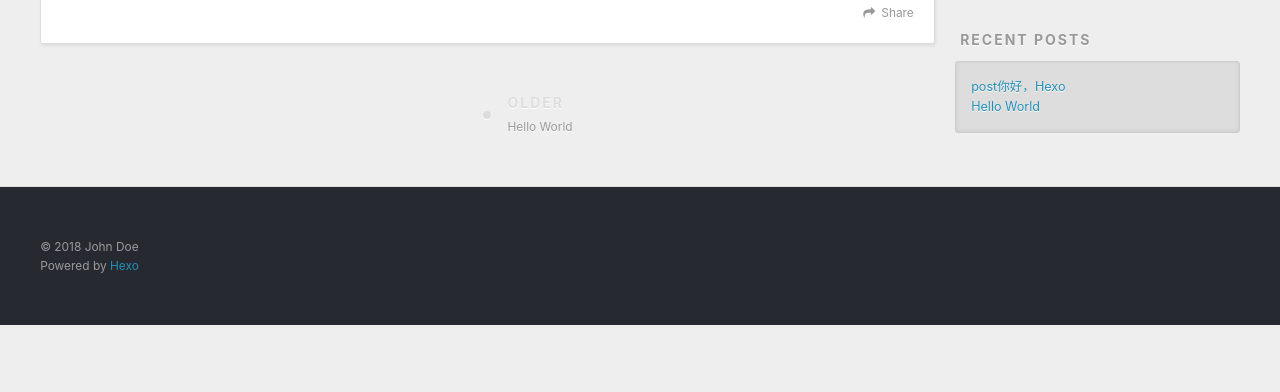
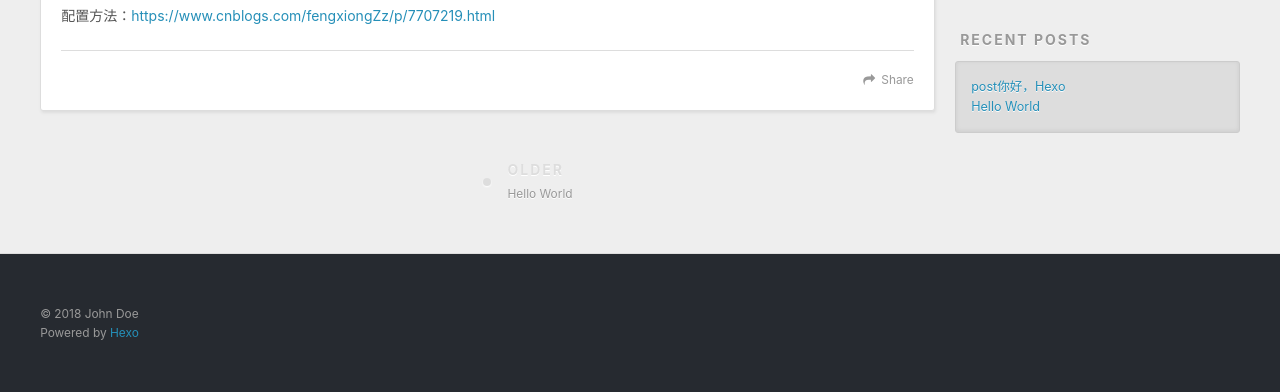
Before and after one commit to VAEND/VAEND.github.io, a plain HTML site: page 2018/02/14/你好，Hexo/index.html in a window 1280 px wide. Shown: the part 448-840 px from the top of the page. Before the commit the page ends 800 px from the top, so only its background shows below. Drawn offline with nearby package versions, Linux system fonts and the light colour scheme.

Commit message:
Site updated: 2018-02-14 13:49:43

```diff
--- a/2018/02/14/你好，Hexo/index.html
+++ b/2018/02/14/你好，Hexo/index.html
@@ -7,13 +7,16 @@
 
   <title>post你好，Hexo | Hexo</title>
   <meta name="viewport" content="width=device-width, initial-scale=1, maximum-scale=1">
-  <meta property="og:type" content="article">
+  <meta name="description" content="配置方法：https://www.cnblogs.com/fengxiongZz/p/7707219.html">
+<meta property="og:type" content="article">
 <meta property="og:title" content="post你好，Hexo">
 <meta property="og:url" content="http://yoursite.com/2018/02/14/你好，Hexo/index.html">
 <meta property="og:site_name" content="Hexo">
-<meta property="og:updated_time" content="2018-02-14T05:41:51.093Z">
+<meta property="og:description" content="配置方法：https://www.cnblogs.com/fengxiongZz/p/7707219.html">
+<meta property="og:updated_time" content="2018-02-14T05:49:27.703Z">
 <meta name="twitter:card" content="summary">
 <meta name="twitter:title" content="post你好，Hexo">
+<meta name="twitter:description" content="配置方法：https://www.cnblogs.com/fengxiongZz/p/7707219.html">
 
     <link rel="alternate" href="/atom.xml" title="Hexo" type="application/atom+xml">
 
@@ -82,6 +85,7 @@
 
     <div class="article-entry" itemprop="articleBody">
 
+        <p>配置方法：<a href="https://www.cnblogs.com/fengxiongZz/p/7707219.html" target="_blank" rel="noopener">https://www.cnblogs.com/fengxiongZz/p/7707219.html</a></p>
 
 
     </div>
```
Also changed, not shown: index.html (+1 -0 lines).
